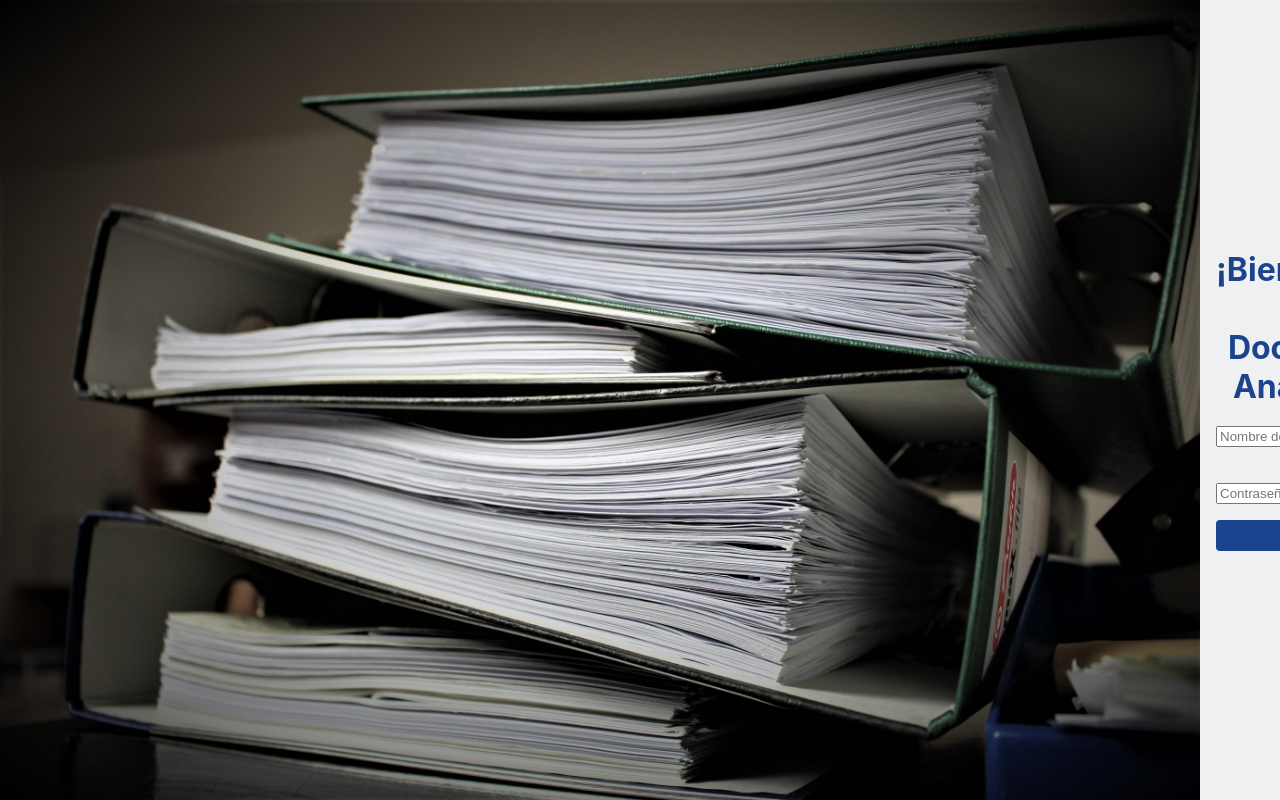
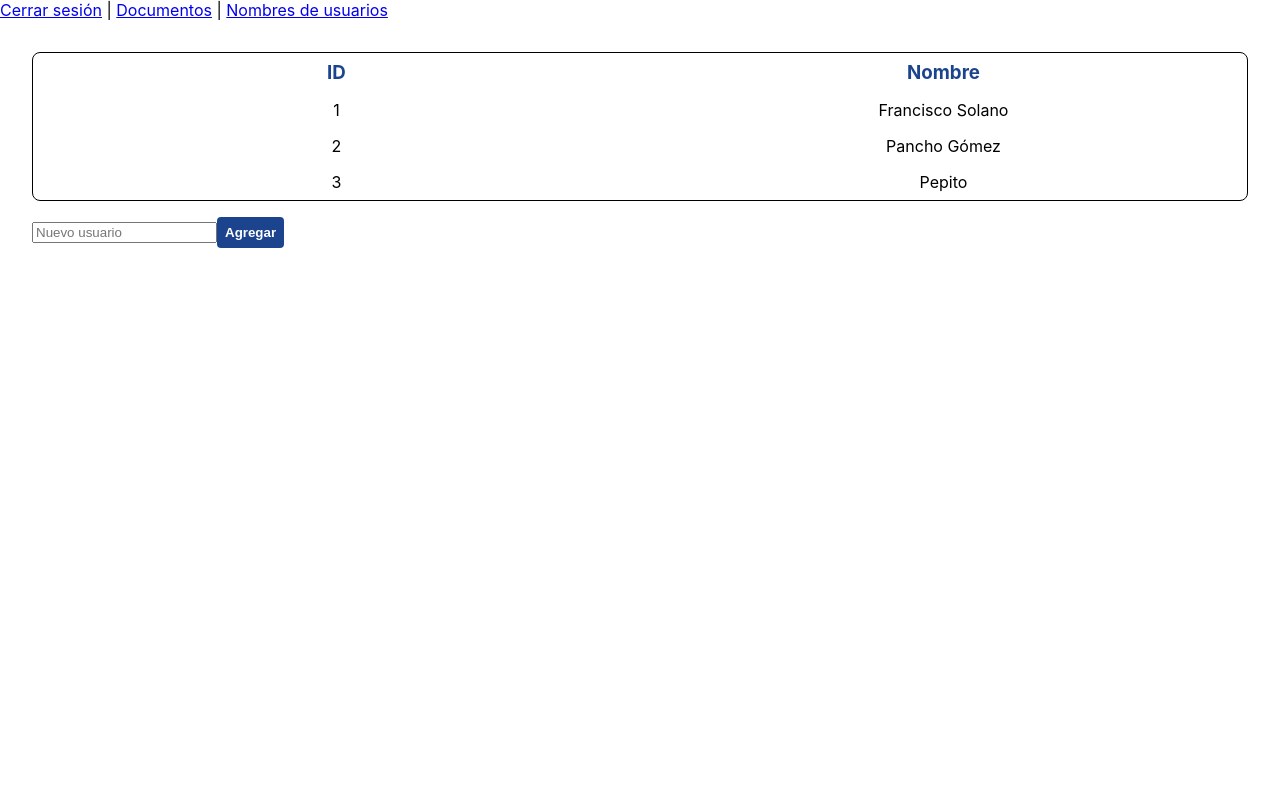
Before and after one commit to Schlafenhase/Document-Analyzer, a React (Create React App) app in the folder Web/: page /usernames in a window 1280 px wide. Before the commit this address led to /login. Built offline with nearby package versions, Linux system fonts and the light colour scheme.

Commit message:
Web: Agregado tabla de nombres

```diff
--- a/Web/src/App.js
+++ b/Web/src/App.js
@@ -1,17 +1,32 @@
 import "./App.css";
 import LogInScreen from "./Components/LogInScreen";
-import { Switch, Route, Redirect } from "react-router-dom";
+import { Switch, Route, Redirect, Link, useLocation } from "react-router-dom";
 import HomeScreen from "./Components/HomeScreen";
+import UserNamesScreen from "./Components/UserNamesScreen";
 
 function App() {
+  const location = useLocation();
+  console.log(location);
   return (
     <div className="App">
+      {location.pathname !== "/login" && (
+        <div>
+          <Link to="/login">Cerrar sesión</Link>
+          <span> | </span>
+          <Link to="/home">Documentos</Link>
+          <span> | </span>
+          <Link to="/usernames">Nombres de usuarios</Link>
+        </div>
+      )}
       <Switch>
         <Route path="/login">
           <LogInScreen></LogInScreen>
         </Route>
         <Route path="/home">
           <HomeScreen></HomeScreen>
+        </Route>
+        <Route path="/usernames">
+          <UserNamesScreen></UserNamesScreen>
         </Route>
         <Redirect to="/login"></Redirect>
       </Switch>
--- a/Web/src/Components/HomeScreen.js
+++ b/Web/src/Components/HomeScreen.js
@@ -1,8 +1,8 @@
 import React, { useEffect, useState } from "react";
 import { Link } from "react-router-dom";
 import styled from "styled-components";
-import Button from "./Button";
-import Table from "./Table";
+import Button from "./UI/Button";
+import Table from "./UI/Table";
 
 const DATA = [
   {
@@ -65,10 +65,11 @@ const HomeScreen = () => {
 
   return (
     <Div>
-      <Link to="/login">Cerrar sesión</Link>
-      <hr></hr>
       <Table data={data}></Table>
-      <Button onClick={insert}>Nuevo archivo</Button>
+      <div>
+        <input type="file"></input>
+        <Button onClick={insert}>Agregar</Button>
+      </div>
     </Div>
   );
 };
--- a/Web/src/Components/LogInScreen.js
+++ b/Web/src/Components/LogInScreen.js
@@ -2,8 +2,8 @@ import React from "react";
 import { Link } from "react-router-dom";
 import styled from "styled-components";
 import login from "../assets/login.jpg";
-import Button from "./Button";
-import Input from "./Input";
+import Button from "./UI/Button";
+import Input from "./UI/Input";
 
 const Div = styled.div`
   overflow: hidden;
--- a/Web/src/Components/Input.js
+++ b/Web/src/Components/UI/Input.js
@@ -5,11 +5,6 @@ const Container = styled.div`
   position: relative;
   display: flex;
   flex-direction: column;
-`;
-
-const Label = styled.label`
-  position: absolute;
-  top: -16px;
 `;
 
 const Input = (props) => {
--- /dev/null
+++ b/Web/src/Components/UserNamesScreen.js
@@ -0,0 +1,55 @@
+import React, { useState } from "react";
+import { Link } from "react-router-dom";
+import styled from "styled-components";
+import Button from "./UI/Button";
+import Table from "./UI/Table";
+
+const DATA = [
+  {
+    ID: 1,
+    Nombre: "Francisco Solano",
+  },
+  {
+    ID: 2,
+    Nombre: "Pancho Gómez",
+  },
+  {
+    ID: 3,
+    Nombre: "Pepito",
+  },
+];
+
+const Div = styled.div`
+  display: flex;
+  flex-direction: column;
+  box-sizing: border-box;
+  height: 100%;
+  padding: 16px 32px;
+`;
+
+const UserNamesScreen = () => {
+  const [data, setData] = useState(DATA);
+  const [name, setName] = useState("");
+
+  const insert = () => {
+    const newUser = { ID: data[data.length - 1].ID + 1, Nombre: name };
+    setData([...data, newUser]);
+  };
+
+  return (
+    <Div>
+      <Table data={data}></Table>
+      <div>
+        <input
+          placeholder="Nuevo usuario"
+          type="text"
+          value={name}
+          onChange={(e) => setName(e.target.value)}
+        ></input>
+        <Button onClick={insert}>Agregar</Button>
+      </div>
+    </Div>
+  );
+};
+
+export default UserNamesScreen;
```
Also changed, not shown: Web/src/Components/UI/Button.js (renamed from Web/src/Components/Button.js), Web/src/Components/UI/Table.js (renamed from Web/src/Components/Table.js).
